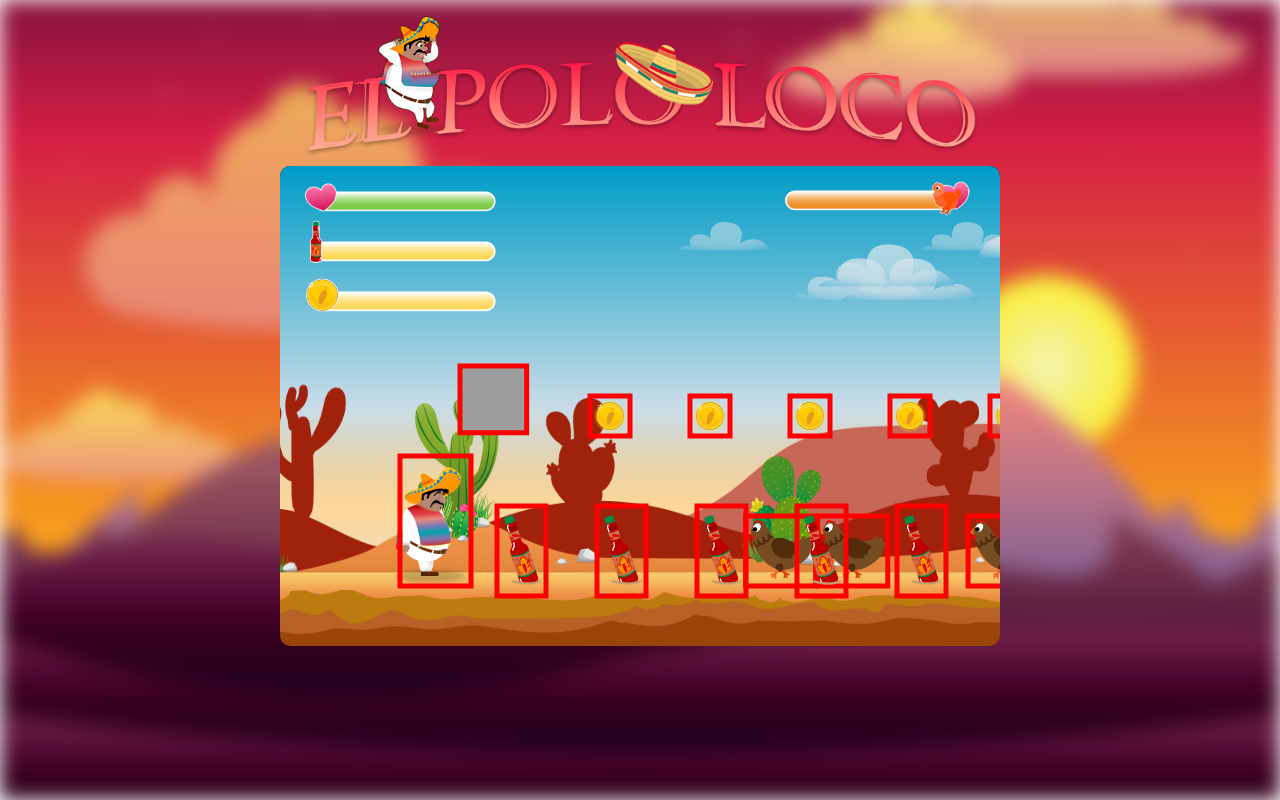
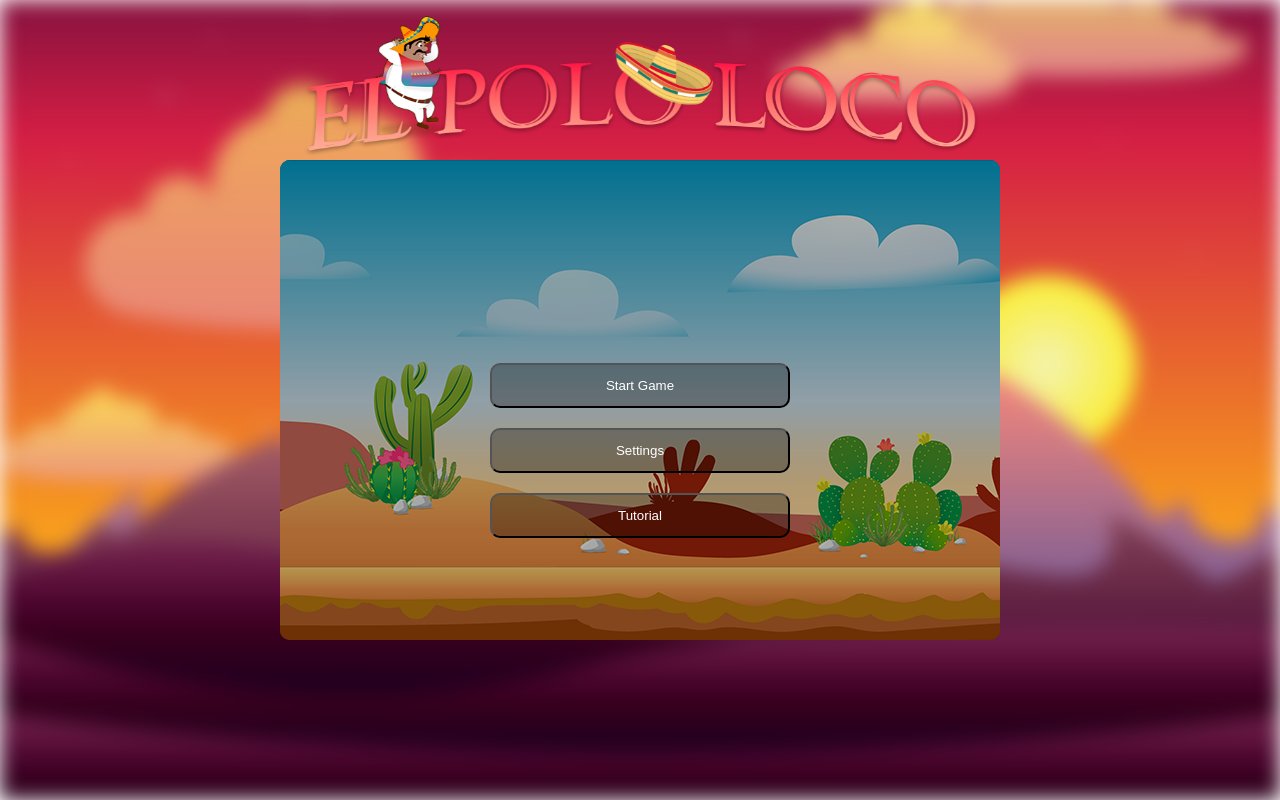
Before and after one commit to tzzKr/El-Polo-Loco, a website: page index.html in a window 1280 px wide. Drawn offline with nearby package versions, Linux system fonts and the light colour scheme; animation ran at ten frames a second.

Commit message:
startScreen

```diff
--- a/index.html
+++ b/index.html
@@ -44,6 +44,12 @@
     <div><img src="img/img/BG.svg" class="bgimage" alt=""></div>
 
     <div id="canvasId" class="centerCanvas">
+        <div class="startScreen">
+            <button onclick="startGame()" class="startButton">Start Game</button>
+            <button onclick="openSettings()" class="startButton">Settings</button>
+            <button onclick="openTutorial()" class="startButton">Tutorial</button>
+
+        </div>
         <canvas id="canvas" width="720" height="480"></canvas>
     </div>
 
--- a/js/script.js
+++ b/js/script.js
@@ -1,29 +1,29 @@
 
 
-let logoAnimation = anime.timeline({
-    easing: 'easeInOutSine',
-    duration: 1000
-});
+// let logoAnimation = anime.timeline({
+//     easing: 'easeInOutSine',
+//     duration: 1000
+// });
 
-let CanvasAnimation = anime.timeline({
-    easing: 'easeInOutSine',
-    duration: 1000
-});
+// let CanvasAnimation = anime.timeline({
+//     easing: 'easeInOutSine',
+//     duration: 1000
+// });
 
-logoAnimation.add({
-    targets: '.Logo',
-    opacity: [0, 1],
-    translateY: [400, 0],
-    delay: 1000,
-});
+// logoAnimation.add({
+//     targets: '.Logo',
+//     opacity: [0, 1],
+//     translateY: [400, 0],
+//     delay: 1000,
+// });
 
-CanvasAnimation.add({
-    targets: '#canvas',
-    opacity: [0, 1],
-    translateY: [-100, 0],
-    delay: 1500,
-});
-function StartAnimation() {
-    logoAnimation.play();
-    CanvasAnimation.play();
-}
+// CanvasAnimation.add({
+//     targets: '#canvas',
+//     opacity: [0, 1],
+//     translateY: [-100, 0],
+//     delay: 1500,
+// });
+// function StartAnimation() {
+//     logoAnimation.play();
+//     CanvasAnimation.play();
+// }
--- a/style.css
+++ b/style.css
@@ -12,11 +12,20 @@
     border-radius: 10px;
 }
 .centerCanvas{
-width: 100%;
-display: flex;
-justify-content: center;
-align-items: center;
-z-index: 2;
+    position: fixed;
+    top: 0;
+    left: 0;
+    right: 0;
+    bottom: 0;
+    margin: 0 !important;
+    padding: 0;
+    height: 100%;
+    width: 100%;
+
+    display: flex;
+    align-items: center;
+    flex-direction: column;
+    justify-content: center;
 
 }
 
@@ -43,3 +52,35 @@
     width: 100%;
     filter: blur(10px);
 }
+.startScreen {
+    position: fixed;
+    z-index: 3;
+    margin: 0 !important;
+    padding: 0;
+    height: 480px;
+    width: 720px;
+    background-color: rgb(0, 0, 0);
+    display: flex;
+    gap: 20px;
+    box-sizing: border-box;
+    padding-top: 100px;
+    align-items: center;
+    flex-direction: column;
+    justify-content: center;
+    border-radius: 10px;
+    background-image: url(img/img/Startscreen.png);
+}
+
+.startButton{
+    width: 300px;
+    height: 45px;
+    border-radius: 10px;
+    background-color: rgba(0, 0, 0, 0.3);
+    color: white;
+}
+
+.startButton:hover{
+    transform: scale(1.05);
+    transition: 0.025s ease-in-out;
+    background-color: rgba(42, 42, 42, 0.05);
+}
```
Also changed, not shown: img/img/Startscreen.png (added).
